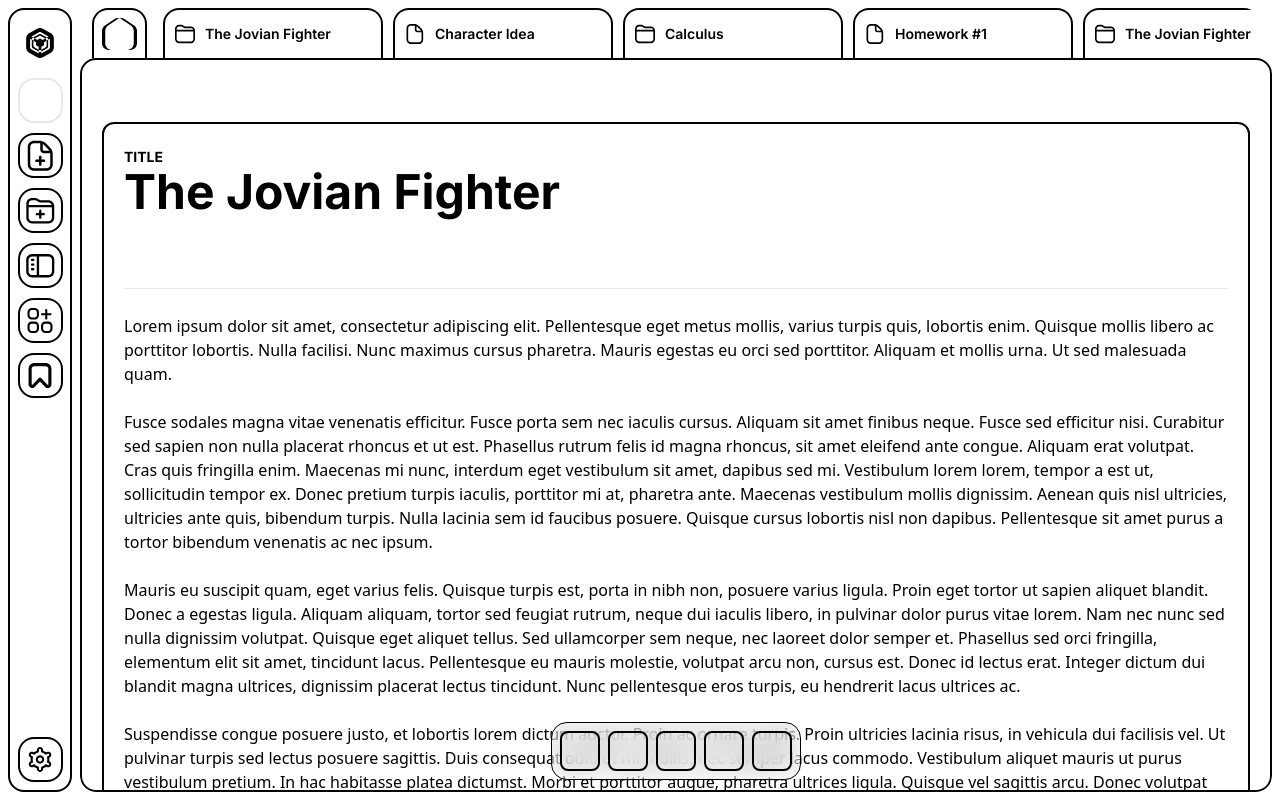
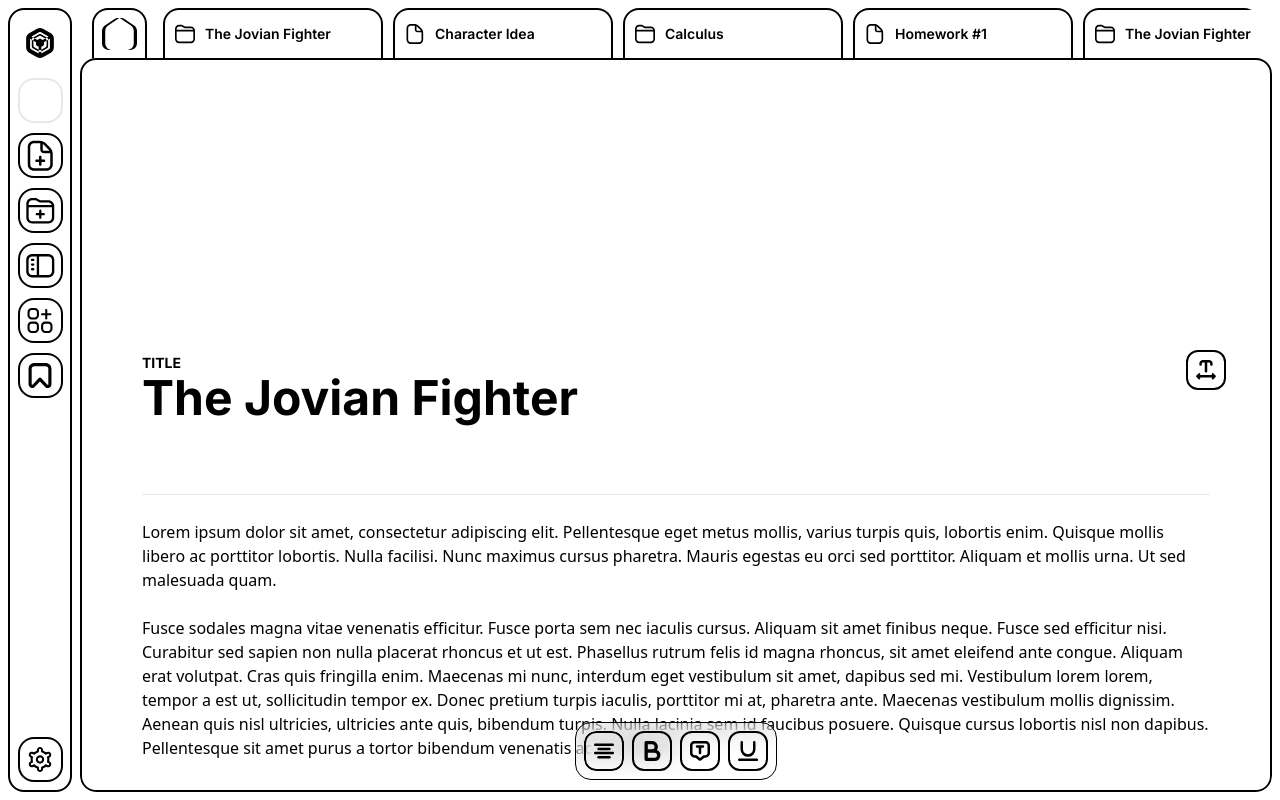
Before and after one commit to eliasdlc/script, a React (Vite) app in the folder frontend/: page /home in a window 1280 px wide. Built offline with nearby package versions, Linux system fonts and the light colour scheme.

Commit message:
Se termino de programar la parte visual del menu flotante

```diff
--- /dev/null
+++ b/frontend/src/assets/icons/align-center.tsx
@@ -0,0 +1,13 @@
+
+export default function AlingCenter({color = "currentColor", width = "w", height = "h", className = ""}) {
+    return (
+        <svg className={className} width={width} height={height} viewBox="0 0 24 24" fill={color} xmlns="http://www.w3.org/2000/svg">
+            <path d="M1.5,6h21a1.5,1.5,0,0,0,0-3H1.5a1.5,1.5,0,0,0,0,3Z" fill={color}/>
+            <path d="M5.5,8a1.5,1.5,0,0,0,0,3h13a1.5,1.5,0,0,0,0-3Z" fill={color}/>
+            <path d="M18.5,18H5.5a1.5,1.5,0,0,0,0,3h13a1.5,1.5,0,0,0,0-3Z" fill={color}/>
+            <path d="M22.5,13H1.5a1.5,1.5,0,0,0,0,3h21a1.5,1.5,0,0,0,0-3Z" fill={color}/>
+        </svg>
+
+
+    )
+}
--- /dev/null
+++ b/frontend/src/assets/icons/align-justify.tsx
@@ -0,0 +1,14 @@
+
+
+export default function AlignJustify({color = "currentColor", width = "w", height = "h", className = ""}) {
+    return (
+        <svg className={className} width={width} height={height} viewBox="0 0 24 24" fill={color}
+             xmlns="http://www.w3.org/2000/svg">
+            <path d="M1.5,6h21a1.5,1.5,0,0,0,0-3H1.5a1.5,1.5,0,0,0,0,3Z" fill={color}/>
+            <path d="M22.5,8H1.5a1.5,1.5,0,0,0,0,3h21a1.5,1.5,0,0,0,0-3Z" fill={color}/>
+            <path d="M22.5,18H1.5a1.5,1.5,0,0,0,0,3h21a1.5,1.5,0,0,0,0-3Z" fill={color}/>
+            <path d="M22.5,13H1.5a1.5,1.5,0,0,0,0,3h21a1.5,1.5,0,0,0,0-3Z" fill={color}/>
+        </svg>
+
+    )
+}
--- /dev/null
+++ b/frontend/src/assets/icons/align-left.tsx
@@ -0,0 +1,15 @@
+
+
+
+export default function AlignLeft({color = "currentColor", width = "w", height = "h", className = ""}) {
+    return (
+        <svg className={className} width={width} height={height} viewBox="0 0 24 24" fill={color}
+             xmlns="http://www.w3.org/2000/svg">
+            <path d="M1.5,6h21a1.5,1.5,0,0,0,0-3H1.5a1.5,1.5,0,0,0,0,3Z" fill={color}/>
+            <path d="M1.5,11h13a1.5,1.5,0,0,0,0-3H1.5a1.5,1.5,0,0,0,0,3Z" fill={color}/>
+            <path d="M14.5,18H1.5a1.5,1.5,0,0,0,0,3h13a1.5,1.5,0,0,0,0-3Z" fill={color}/>
+            <path d="M22.5,13H1.5a1.5,1.5,0,0,0,0,3h21a1.5,1.5,0,0,0,0-3Z" fill={color}/>
+        </svg>
+
+)
+}
--- /dev/null
+++ b/frontend/src/assets/icons/bold.tsx
@@ -0,0 +1,12 @@
+
+export default function Bold({color = "currentColor", width = "w", height = "h", className = ""}) {
+    return (
+        <svg className={className} width={width} height={height} viewBox="0 0 24 24" fill={color}
+             xmlns="http://www.w3.org/2000/svg">
+            <path
+                d="M17.954,10.663A6.986,6.986,0,0,0,12,0H5A2,2,0,0,0,3,2V22a2,2,0,0,0,2,2H15a6.994,6.994,0,0,0,2.954-13.337ZM7,4h5a3,3,0,0,1,0,6H7Zm8,16H7V14h8a3,3,0,0,1,0,6Z"
+                fill={color}/>
+        </svg>
+
+)
+}
--- /dev/null
+++ b/frontend/src/assets/icons/message-text.tsx
@@ -0,0 +1,14 @@
+
+
+export default function MessageText({color = "currentColor", width = "w", height = "h", className = ""}) {
+    return (
+        <svg className={className} width={width} height={height} viewBox="0 0 24 24" fill={color}
+             xmlns="http://www.w3.org/2000/svg">
+            <path
+                d="m17,6.5c0,.828-.671,1.5-1.5,1.5h-2v6.5c0,.828-.671,1.5-1.5,1.5s-1.5-.672-1.5-1.5v-6.5h-2c-.829,0-1.5-.672-1.5-1.5s.671-1.5,1.5-1.5h7c.829,0,1.5.672,1.5,1.5Zm7-1v9c0,3.032-2.467,5.5-5.5,5.5h-1.172l-3.708,3.065c-.448.399-1.024.601-1.606.601-.595,0-1.196-.21-1.675-.636l-3.598-3.03h-1.241c-3.033,0-5.5-2.468-5.5-5.5V5.5C0,2.468,2.467,0,5.5,0h13c3.033,0,5.5,2.468,5.5,5.5Zm-3,0c0-1.379-1.122-2.5-2.5-2.5H5.5c-1.378,0-2.5,1.121-2.5,2.5v9c0,1.379,1.122,2.5,2.5,2.5h1.789c.354,0,.696.125.966.353l3.749,3.158,3.83-3.167c.269-.222.607-.344.956-.344h1.711c1.378,0,2.5-1.121,2.5-2.5V5.5Z"
+                fill={color}/>
+        </svg>
+
+
+    )
+}
--- /dev/null
+++ b/frontend/src/assets/icons/symbol.tsx
@@ -0,0 +1,15 @@
+
+
+export default function Symbol({color = "currentColor", width = "w", height = "h", className = ""}) {
+    return (
+        <svg className={className} width={width} height={height} viewBox="0 0 24 24" fill={color}
+             xmlns="http://www.w3.org/2000/svg">
+            <path d="M1.5,6h21a1.5,1.5,0,0,0,0-3H1.5a1.5,1.5,0,0,0,0,3Z" fill={color}/>
+            <path d="M22.5,8H9.5a1.5,1.5,0,0,0,0,3h13a1.5,1.5,0,0,0,0-3Z" fill={color}/>
+            <path d="M22.5,18H9.5a1.5,1.5,0,0,0,0,3h13a1.5,1.5,0,0,0,0-3Z" fill={color}/>
+            <path d="M22.5,13H1.5a1.5,1.5,0,0,0,0,3h21a1.5,1.5,0,0,0,0-3Z" fill={color}/>
+        </svg>
+
+
+    )
+}
--- /dev/null
+++ b/frontend/src/assets/icons/text-width.tsx
@@ -0,0 +1,12 @@
+
+export default function TextWidth({color = "currentColor", width = "w", height = "h", className = ""}) {
+    return (
+        <svg className={className} width={width} height={height} viewBox="0 0 24 24" fill={color}
+             xmlns="http://www.w3.org/2000/svg">
+            <path
+                d="M4,5.5v-1C4,2.02,6.02,0,8.5,0h7c2.48,0,4.5,2.02,4.5,4.5v1c0,.83-.67,1.5-1.5,1.5s-1.5-.67-1.5-1.5v-1c0-.83-.67-1.5-1.5-1.5h-2V13.5c0,.83-.67,1.5-1.5,1.5s-1.5-.67-1.5-1.5V3h-2c-.83,0-1.5,.67-1.5,1.5v1c0,.83-.67,1.5-1.5,1.5s-1.5-.67-1.5-1.5Zm19.72,13.32l-3.06-3.06c-.61-.61-1.65-.18-1.65,.68v1.56H5v-1.56c0-.86-1.04-1.29-1.65-.68L.28,18.82c-.38,.38-.38,.99,0,1.37l3.06,3.06c.61,.61,1.65,.18,1.65-.68v-1.56h14v1.56c0,.86,1.04,1.29,1.65,.68l3.06-3.06c.38-.38,.38-.99,0-1.37Z"
+                fill={color}/>
+        </svg>
+
+)
+}
--- /dev/null
+++ b/frontend/src/assets/icons/underline.tsx
@@ -0,0 +1,13 @@
+
+
+export default function Underline({color = "currentColor", width = "w", height = "h", className = ""}) {
+    return (
+        <svg className={className} width={width} height={height} viewBox="0 0 24 24"
+             xmlns="http://www.w3.org/2000/svg">
+            <path
+                d="M12,18.989a9.01,9.01,0,0,0,9-9V1.5a1.5,1.5,0,0,0-3,0V9.989a6,6,0,0,1-12,0V1.5a1.5,1.5,0,0,0-3,0V9.989A9.01,9.01,0,0,0,12,18.989Z" fill={color}/>
+            <path d="M22.544,21H1.5a1.5,1.5,0,0,0,0,3H22.544a1.5,1.5,0,0,0,0-3Z" fill={color}/>
+        </svg>
+
+)
+}
--- a/frontend/src/components/CustomTextSectionProps.tsx
+++ b/frontend/src/components/CustomTextSectionProps.tsx
@@ -1,5 +1,6 @@
 import {ReactNode, useEffect, useRef, useState} from 'react';
 import FloatingMenu from "./FloatingMenu.tsx";
+import TextWidth from "../assets/icons/text-width.tsx";
 
 interface CustomTextSectionProps {
     title?: string;
@@ -26,10 +27,15 @@ const CustomTextSection = ({
     const [subtitleValue, setSubtitleValue] = useState(subtitle);
     const [textValue, setTextValue] = useState(text || "");
     const [isSubtitle, setIsSubtitle] = useState(false);
+    const [isFatWidth, setIsFatWidth] = useState(false);
 
     const titleRef = useRef<HTMLTextAreaElement>(null);
     const subtitleRef = useRef<HTMLTextAreaElement>(null);
     const textRef = useRef<HTMLTextAreaElement>(null);
+
+    const extendWidth = () => {
+        setIsFatWidth(!isFatWidth);
+    }
 
     const adjustHeight = (element: HTMLTextAreaElement | null) => {
         if (element) {
@@ -45,14 +51,18 @@ const CustomTextSection = ({
     }, [titleValue, subtitleValue, textValue]);
 
     return (
-        <div className={`flex flex-col justify-center w-full bg-transparent-accent ${className} relative min-h-screen`}>
+        <div className={`flex flex-col justify-center w-full ${className}`}>
             <div className="relative w-full max-w-6xl mx-auto">
                 <FloatingMenu/>
             </div>
             <div className={"w-full min-h-[250px] max-h-[250px] bg-accent"}></div>
+
             {/* Sección de cabecera */}
             <div
-                className={"pl-5 pr-5 pt-5 ml-5 mr-5 mt-5 rounded-xl bg-bg backdrop-blur-xl h-auto border-2 border-transparent-accent"}>
+                className={`pl-5 pr-5 pt-5 ${isFatWidth ? "ml-60 mr-60" : "ml-10 mr-10"} mt-5 rounded-xl bg-bg backdrop-blur-xl h-auto `}>
+                <button onClick={extendWidth} className={"fixed flex justify-center items-center right-1 top-5 bg-transparent-accent border-accent border-2 w-10 h-10 rounded-xl"}>
+                    <TextWidth className={"hover:shadow-accent shadow-accent shadow-2xl "} color={"var(--accent)"}  height={"20px"} width={"20px"}></TextWidth>
+                </button>
                 <div>
                     <div className="">
                         <label className={"justify-center text-transparent-accent text-sm font-inter font-bold"}>
--- a/frontend/src/components/FloatingMenu.tsx
+++ b/frontend/src/components/FloatingMenu.tsx
@@ -1,4 +1,10 @@
 import { useRef, useEffect, useState } from 'react';
+import AlingCenter from "../assets/icons/align-center.tsx";
+import AlignJustify from "../assets/icons/align-justify.tsx";
+import AlignLeft from "../assets/icons/align-left.tsx";
+import Bold from "../assets/icons/bold.tsx";
+import MessageText from "../assets/icons/message-text.tsx";
+import Underline from "../assets/icons/underline.tsx";
 
 const FloatingMenu = () => {
     const menuRef = useRef<HTMLDivElement>(null);
@@ -39,6 +45,17 @@ const FloatingMenu = () => {
         };
     }, []);
 
+    const floatingMenuButtons = [
+        // TODO: Mi idea aqui es hacer que un solo boton contenga los diferentes tipos de aling,
+        //  y que al hacer click en el boton, se muestren los diferentes tipos de aling o
+        // talvez que al hacer un scroll se vaya mostrando los diferentes tipos de aling
+
+        {id: 0, Icon: Bold},
+        {id: 1, Icon: MessageText},
+        {id: 2, Icon: Underline},
+
+    ];
+
     return (
         <div
             ref={menuRef}
@@ -49,14 +66,34 @@ const FloatingMenu = () => {
             }}
         >
             <div className={
-                "flex flex-row gap-2 bg-opacity-20 backdrop-blur-md p-2 rounded-2xl border-[1px] border-transparent-accent " +
-                "hover:-translate-y-[10px] ease-in-out duration-150 shadow-transparent-accent shadow-xl"
+                "flex flex-row justify-center items-center gap-2 bg-opacity-20 backdrop-blur-md p-2 rounded-2xl border-[1px] border-transparent-accent " +
+                "hover:-translate-y-[10px] ease-in-out duration-100 "
             }>
-                {[1, 2, 3, 4, 5].map((item) => (
+                <div className="flex flex-col gap-2 overflow-y-auto h-10 w-10 rounded-xl snap-y snap-mandatory example">
                     <button
-                        key={item}
-                        className="h-10 w-10 bg-transparent-accent hover:bg-accent rounded-lg border-2 border-transparent-accent transition-colors duration-150"
+                        className="h-10 w-10 flex flex-shrink-0 justify-center items-center backdrop-blur-xl hover:bg-transparent-accent ease-in-out duration-100 rounded-xl border-2 border-transparent-accent transition-colors snap-start">
+                        <AlingCenter className="hover:shadow-accent shadow-accent shadow-2xl" color="var(--accent)"
+                                     height="20px" width="20px"/>
+                    </button>
+                    <button
+                        className="h-10 w-10 flex flex-shrink-0 justify-center items-center backdrop-blur-xl hover:bg-transparent-accent ease-in-out duration-100 rounded-xl border-2 border-transparent-accent transition-colors snap-start">
+                        <AlignLeft className="hover:shadow-accent shadow-accent shadow-2xl" color="var(--accent)"
+                                   height="20px" width="20px"/>
+                    </button>
+                    <button
+                        className="h-10 w-10 flex flex-shrink-0 justify-center items-center backdrop-blur-xl hover:bg-transparent-accent ease-in-out duration-100 rounded-xl border-2 border-transparent-accent transition-colors snap-start">
+                        <AlignJustify className="hover:shadow-accent shadow-accent shadow-2xl" color="var(--accent)"
+                                      height="20px" width="20px"/>
+                    </button>
+                </div>
+
+                {floatingMenuButtons.map(({id, Icon}) => (
+                    <button
+                        key={id}
+                        className="h-10 w-10 flex justify-center items-center backdrop-blur-xl hover:bg-transparent-accent ease-in-out duration-100 rounded-xl border-2 border-transparent-accent transition-colors"
                     >
+                        <Icon className={"hover:shadow-accent shadow-accent shadow-2xl"} color={"var(--accent)"}
+                              height={"20px"} width={"20px"}/>
                     </button>
                 ))}
             </div>
--- a/frontend/src/components/MainStage.tsx
+++ b/frontend/src/components/MainStage.tsx
@@ -38,7 +38,7 @@ export default function MainStage(){
                     <HomeIcon color={"var(--special-accent)"}></HomeIcon>
                 </button>
 
-                <div className={"flex flex-start rounded-t-2xl w-full h-[3.125rem] pl-3 pr-3 gap-2.5 overflow-auto example ease-in-out duration-100"}>
+                <div className={"flex flex-row flex-start rounded-t-2xl w-full h-[3.125rem] pl-3 pr-3 gap-2.5 overflow-auto snap-x snap-mandatory example ease-in-out duration-100"}>
                     {pageData.map((page) => (
                         <Tab
                             key={page.id}
--- a/frontend/src/components/Sidebar.tsx
+++ b/frontend/src/components/Sidebar.tsx
@@ -150,7 +150,7 @@ export default function Sidebar(){
 
                         </div>
                         <div
-                            className={"w-full h-full flex-col justify-start items-start gap-2.5 inline-flex rounded-2xl overflow-y-auto example"}>
+                            className={"w-full h-full flex-col justify-start items-start gap-2.5 inline-flex rounded-2xl overflow-y-auto snap-y snap-mandatory example"}>
                             <div
                                 className={" min-h-[300px] w-full p-2.5 bg-bg border-2 border-border rounded-2xl general-shadow-shadow flex-col justify-start items-start gap-2.5 inline-flex"}>
                                 <div className={"justify-start items-center flex gap-1"}>
```
